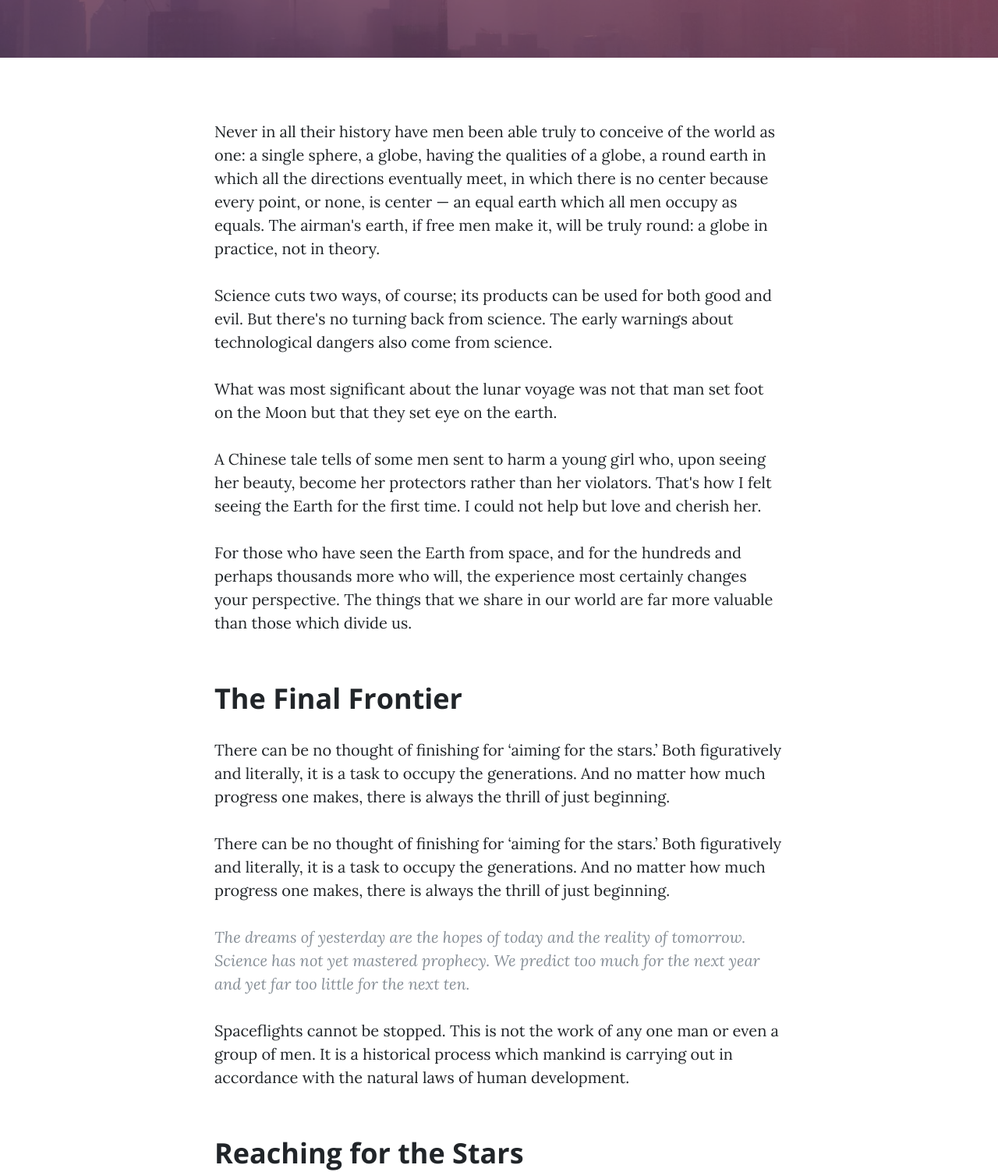
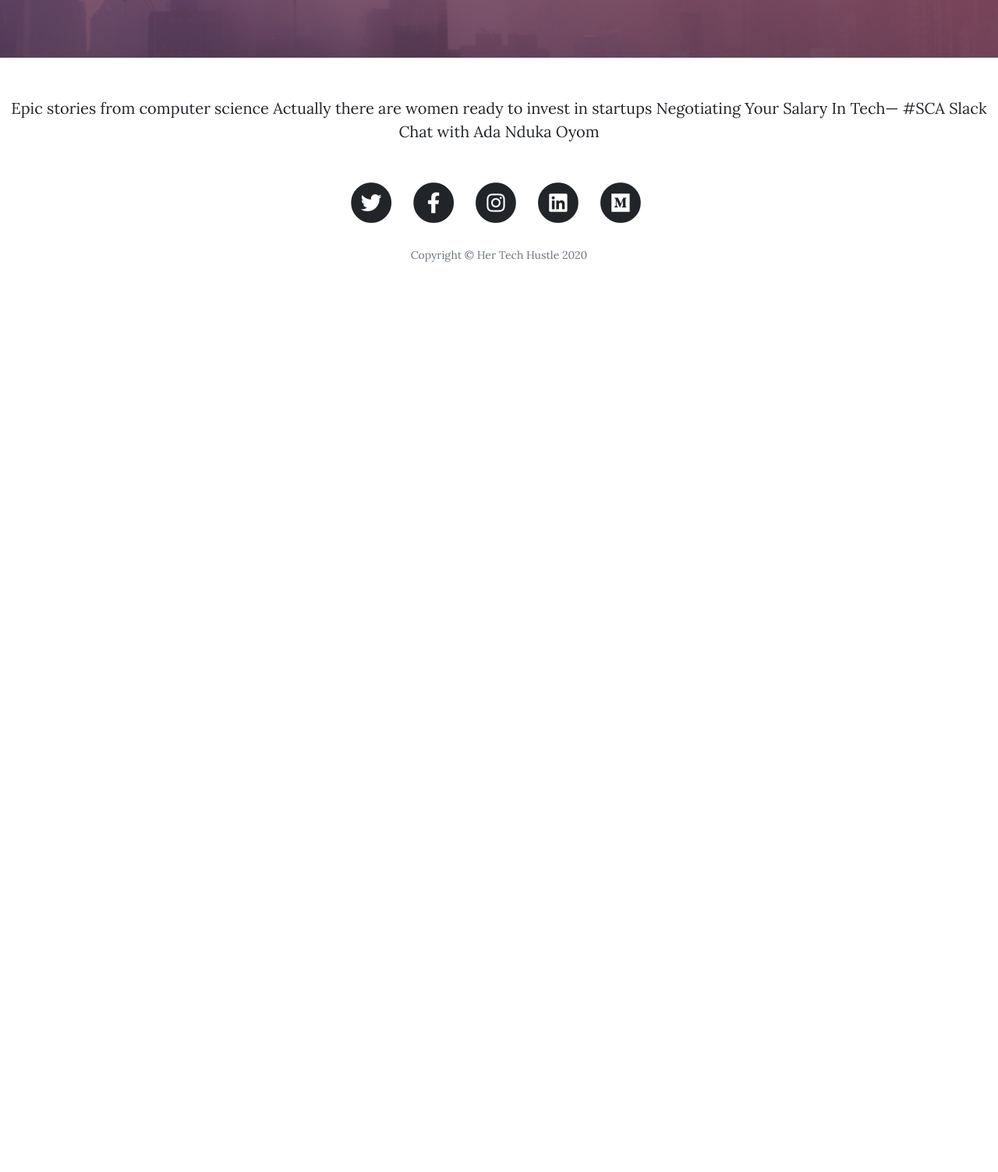
Before and after one commit to annajt178/HTH, a website: page blog.html in a window 1280 px wide. Shown: the part 520-2023 px from the top of the page at 78% size. After the commit the page ends 923 px from the top, so only its background shows below. Drawn offline with nearby package versions, Linux system fonts and the light colour scheme; a script that the page names is missing.

Commit message:
Update blog.html

```diff
--- a/blog.html
+++ b/blog.html
@@ -69,52 +69,16 @@
   </header>
 
   <!-- Post Content -->
-  <article>
-    <div class="container">
-      <div class="row">
-        <div class="col-lg-8 col-md-10 mx-auto">
-          <p>Never in all their history have men been able truly to conceive of the world as one: a single sphere, a globe, having the qualities of a globe, a round earth in which all the directions eventually meet, in which there is no center because every point, or none, is center — an equal earth which all men occupy as equals. The airman's earth, if free men make it, will be truly round: a globe in practice, not in theory.</p>
 
-          <p>Science cuts two ways, of course; its products can be used for both good and evil. But there's no turning back from science. The early warnings about technological dangers also come from science.</p>
+  <center>
+  <script async src="https://static.medium.com/embed.js"></script><a class="m-story" href="https://medium.com/@techie4good/epic-stories-from-computer-science-b93a8c3b3892?source=search_post---------1">Epic stories from computer science</a>
 
-          <p>What was most significant about the lunar voyage was not that man set foot on the Moon but that they set eye on the earth.</p>
+  <script async src="https://static.medium.com/embed.js"></script><a class="m-story" href="https://salon.thefamily.co/actually-there-are-women-ready-to-invest-in-startups-4055b541fe2d">Actually there are women ready to invest in startups</a>
 
-          <p>A Chinese tale tells of some men sent to harm a young girl who, upon seeing her beauty, become her protectors rather than her violators. That's how I felt seeing the Earth for the first time. I could not help but love and cherish her.</p>
 
-          <p>For those who have seen the Earth from space, and for the hundreds and perhaps thousands more who will, the experience most certainly changes your perspective. The things that we share in our world are far more valuable than those which divide us.</p>
+  <script async src="https://static.medium.com/embed.js"></script><a class="m-story" href="https://medium.com/shecodeafrica/negotiating-your-salary-in-tech-scaslackchat-with-ada-nduka-oyom-b70b65b20b5?source=---------2-----------------------">Negotiating Your Salary In Tech— #SCA Slack Chat with Ada Nduka Oyom</a>
 
-          <h2 class="section-heading">The Final Frontier</h2>
-
-          <p>There can be no thought of finishing for ‘aiming for the stars.’ Both figuratively and literally, it is a task to occupy the generations. And no matter how much progress one makes, there is always the thrill of just beginning.</p>
-
-          <p>There can be no thought of finishing for ‘aiming for the stars.’ Both figuratively and literally, it is a task to occupy the generations. And no matter how much progress one makes, there is always the thrill of just beginning.</p>
-
-          <blockquote class="blockquote">The dreams of yesterday are the hopes of today and the reality of tomorrow. Science has not yet mastered prophecy. We predict too much for the next year and yet far too little for the next ten.</blockquote>
-
-          <p>Spaceflights cannot be stopped. This is not the work of any one man or even a group of men. It is a historical process which mankind is carrying out in accordance with the natural laws of human development.</p>
-
-          <h2 class="section-heading">Reaching for the Stars</h2>
-
-          <p>As we got further and further away, it [the Earth] diminished in size. Finally it shrank to the size of a marble, the most beautiful you can imagine. That beautiful, warm, living object looked so fragile, so delicate, that if you touched it with a finger it would crumble and fall apart. Seeing this has to change a man.</p>
-
-          <a href="#">
-            <img class="img-fluid" src="img/post-sample-image.jpg" alt="">
-          </a>
-          <span class="caption text-muted">To go places and do things that have never been done before – that’s what living is all about.</span>
-
-          <p>Space, the final frontier. These are the voyages of the Starship Enterprise. Its five-year mission: to explore strange new worlds, to seek out new life and new civilizations, to boldly go where no man has gone before.</p>
-
-          <p>As I stand out here in the wonders of the unknown at Hadley, I sort of realize there’s a fundamental truth to our nature, Man must explore, and this is exploration at its greatest.</p>
-
-          <p>Placeholder text by
-            <a href="http://spaceipsum.com/">Space Ipsum</a>. Photographs by
-            <a href="https://www.flickr.com/photos/nasacommons/">NASA on The Commons</a>.</p>
-        </div>
-      </div>
-    </div>
-  </article>
-
-  <hr>
+  </center>
 
   <!-- Footer -->
     <footer>
```
